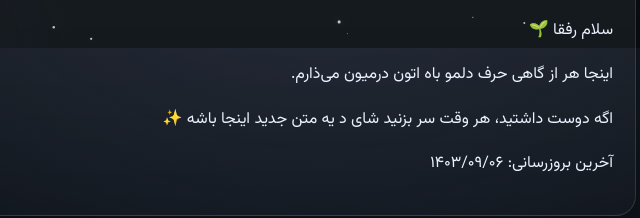
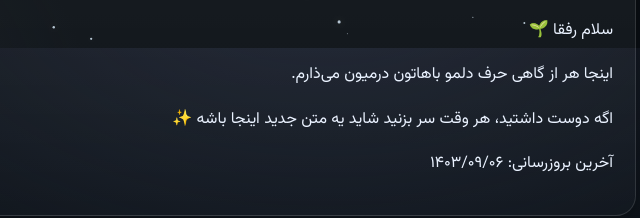
Before and after one commit to mamadrasool1104/dark-fantasy-site, a plain HTML site: page index.html in a window 1280 px wide. Shown: the part 752-970 px from the top of the page, 572-1212 px from the left. Drawn offline with Linux system fonts and the light colour scheme.

Commit message:
...........

```diff
--- a/index.html
+++ b/index.html
@@ -177,10 +177,8 @@
     <!-- فقط خودت این بخش رو ویرایش می‌کنی -->
     <div class="my-text">
       <p>سلام رفقا 🌱</p>
-      <p>اینجا هر از گاهی حرف دلمو باه
-        اتون درمیون می‌ذارم.</p>
-      <p>اگه دوست داشتید، هر وقت سر بزنید شای
-        د یه متن جدید اینجا باشه ✨</p>
+      <p>اینجا هر از گاهی حرف دلمو باهاتون درمیون می‌ذارم.</p>
+      <p>اگه دوست داشتید، هر وقت سر بزنید شاید یه متن جدید اینجا باشه ✨</p>
       <p class="muted">آخرین بروزرسانی: ۱۴۰۳/۰۹/۰۶</p>
     </div>
 
```
